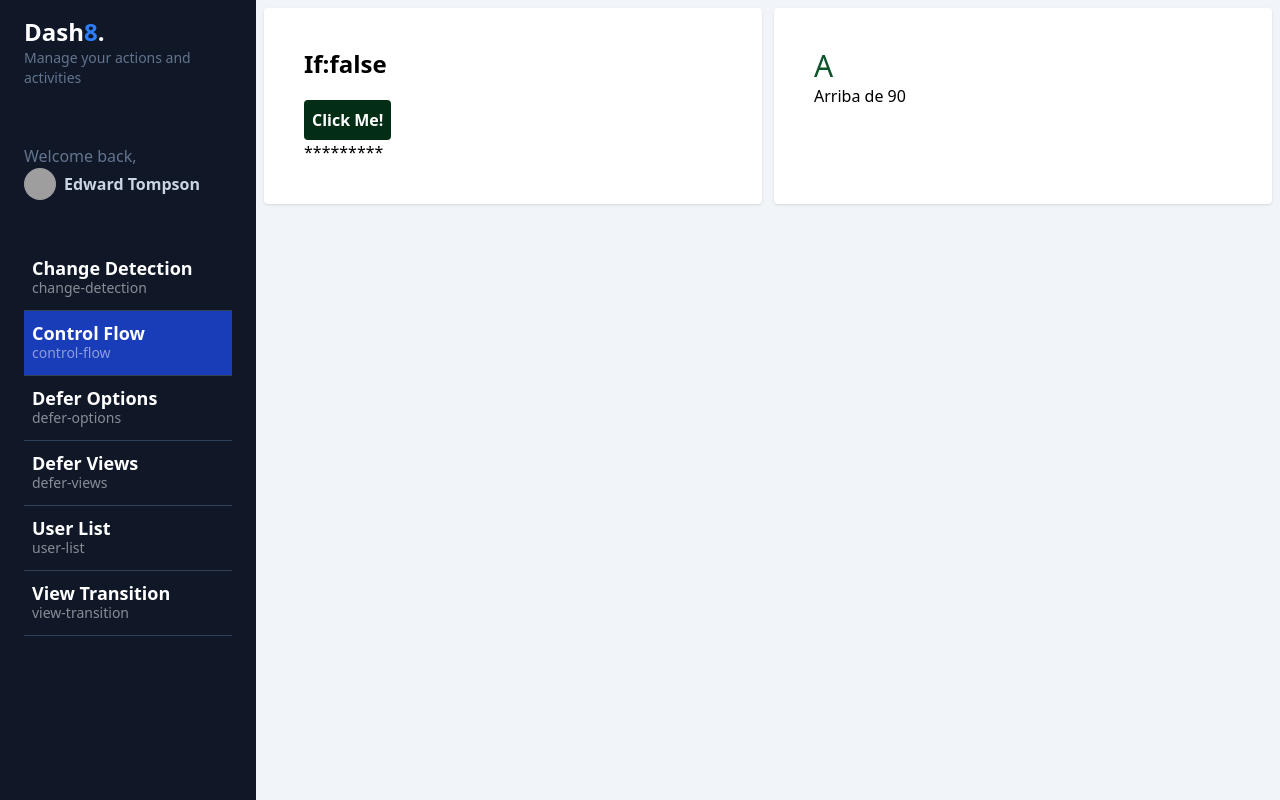
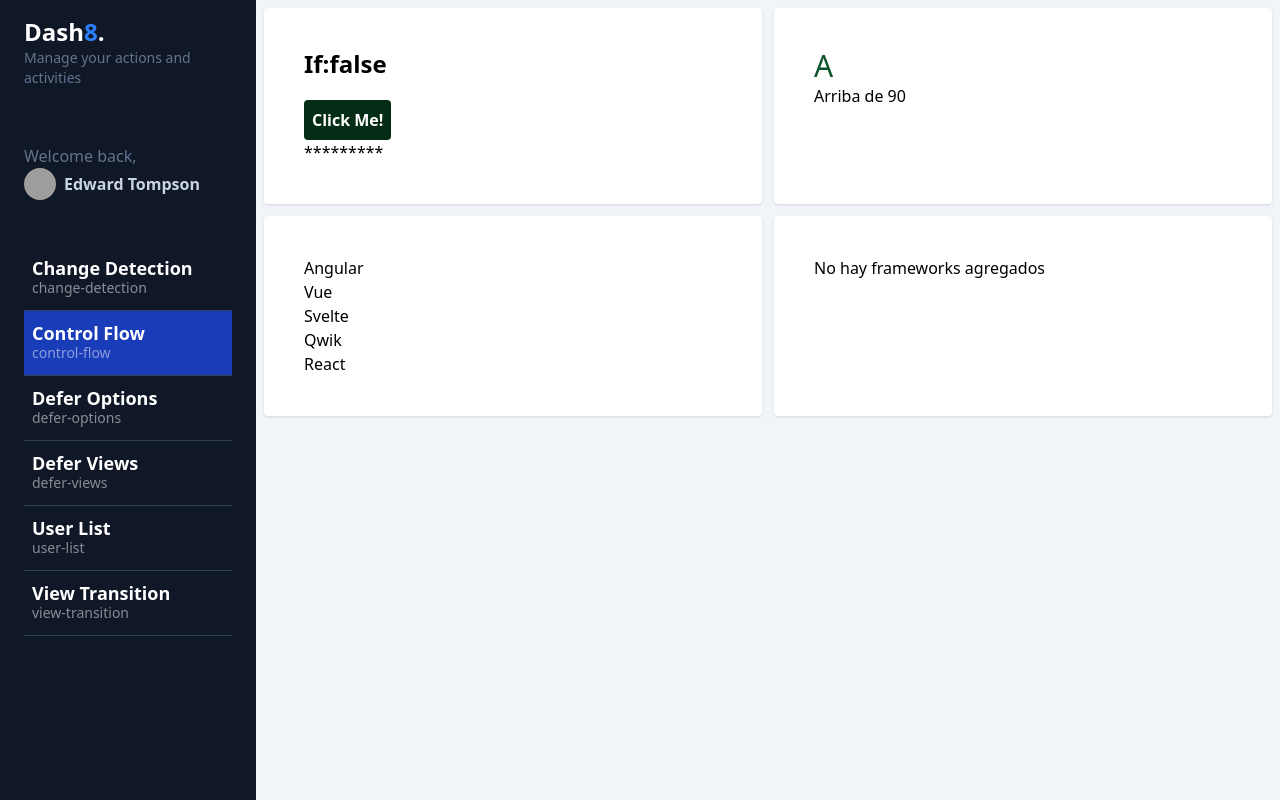
Before and after one commit to BigCode07/10-Angular19, an Angular app: page /dashboard/control-flow in a window 1280 px wide. Built offline with nearby package versions, Linux system fonts and the light colour scheme; grey boxes are pictures that could not be loaded.

Commit message:
feat: Control Flow - @For

```diff
--- a/src/app/dashboard/pages/control-flow/control-flow.component.html
+++ b/src/app/dashboard/pages/control-flow/control-flow.component.html
@@ -18,6 +18,7 @@
     }
   </div>
 
+  <!-- @switch -->
   <div class="bg-white rounded shadow p-10">
     <h2 class="text-3xl text-green-900">{{ grade() }}</h2>
 
@@ -35,4 +36,25 @@
     <p>Abajo de 40</p>
     } }
   </div>
+
+  <!-- @for -->
+  <div class="bg-white rounded shadow p-10">
+    <ul>
+      @for (framework of frameworks(); track $index) {
+      <li>{{ framework }}</li>
+      } @empty {
+      <li>No hay frameworks agregados</li>
+      }
+    </ul>
+  </div>
+
+  <div class="bg-white rounded shadow p-10">
+    <ul>
+      @for (framework of frameworks2(); track $index) {
+      <li>{{ framework }}</li>
+      } @empty {
+      <li>No hay frameworks agregados</li>
+      }
+    </ul>
+  </div>
 </section>
--- a/src/app/dashboard/pages/control-flow/control-flow.component.ts
+++ b/src/app/dashboard/pages/control-flow/control-flow.component.ts
@@ -11,6 +11,9 @@ export default class ControlFlowComponent {
   public showContent = signal<Boolean>(false);
   public grade = signal<Grade>('A');
 
+  public frameworks = signal(['Angular', 'Vue', 'Svelte', 'Qwik', 'React']);
+  public frameworks2 = signal([]);
+
   toggleContent() {
     this.showContent.update((value) => !value);
   }
```
